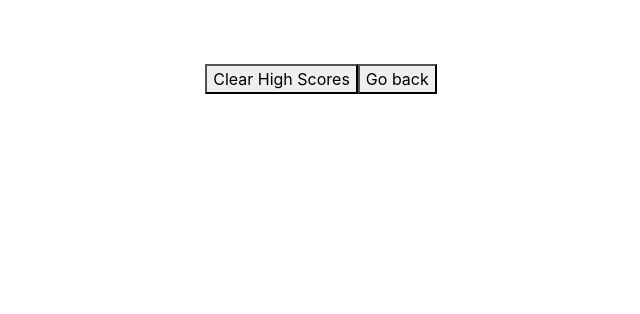
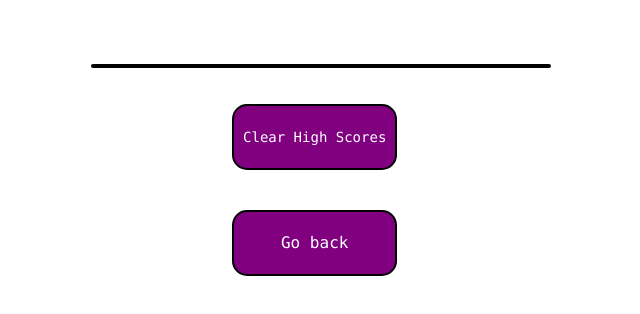
Before and after one commit to Gavin56/code-quiz, a plain HTML site: page index.html in a window 1280 px wide. Both pictures are taken after a click on the link "View High Scores". Shown: the whole page, without its empty margins (319-959 px from the left). Drawn offline with nearby package versions, Linux system fonts and the light colour scheme.

Commit message:
Added and adjusted CSS in the questions, end of game screen, and high score screen to be more aesthetically pleasing.

```diff
--- a/script.js
+++ b/script.js
@@ -75,7 +75,7 @@ function toHighScore() {
     contentLI.id = "userScore";
 
     contentLI.textContent =
-      "Name: " + high_scores[i].name + " Score: " + high_scores[i].score;
+      "Name: " + high_scores[i].name + " | " + " Score: " + high_scores[i].score;
     contentUL.appendChild(contentLI);
   }
 
@@ -87,7 +87,7 @@ function toHighScore() {
   clearButton.setAttribute("id", "clearButton");
   clearButton.textContent = "Clear High Scores";
   bigDiv.append(clearButton);
-  clearButton.addEventListener("click", function(){
+  clearButton.addEventListener("click", function () {
     localStorage.clear();
     contentUL.textContent = "";
   });
@@ -98,7 +98,7 @@ function toHighScore() {
   bigDiv.append(backButton);
 
   backButton = document.getElementById("backButton");
-  backButton.addEventListener("click", function(){
+  backButton.addEventListener("click", function () {
     location.reload();
   });
 
@@ -138,9 +138,11 @@ function showHighScore() {
     var contentLI = document.createElement("li");
     contentLI.id = "userScore";
     contentLI.textContent =
-      "Name: " + high_scores[i].name + " Score: " + high_scores[i].score;
+      "Name: " + high_scores[i].name + " | " + " Score: " + high_scores[i].score;
     contentUL.appendChild(contentLI);
+
   }
+
 
   bigDiv.appendChild(contentUL);
 
@@ -150,7 +152,7 @@ function showHighScore() {
   bigDiv.append(backButton);
 
   backButton = document.getElementById("backButton");
-  backButton.addEventListener("click", function(){
+  backButton.addEventListener("click", function () {
     location.reload();
   });
 }
--- a/style.css
+++ b/style.css
@@ -10,18 +10,17 @@
     line-height: 60px;
     border-radius:15px;
     border: 2px solid black;
+    font-family: "Lucida Console", Monaco, monospace;
 }
 
 
 p {
-    /* font-family: Arial, sans-serif; */
     font-size: 40px;
     font-weight: bold;
 }
 
 #startButton {
     float: left;
-    list-style: none;
     text-align: center;
     background-color: purple;
     color: white;
@@ -32,28 +31,68 @@ p {
     line-height: 60px;
     border-radius:15px;
     border: 2px solid black;
+    font-family: "Lucida Console", Monaco, monospace;
+}
 
+#backButton {
+    float: left;
+    text-align: center;
+    background-color: purple;
+    color: white;
+    margin-top: 20px;
+    margin-right: 30px;
+    margin-left: 42%;
+    margin-bottom: 20px;
+    width: 165px;
+    line-height: 60px;
+    border-radius:15px;
+    border: 2px solid black;
+    font-family: "Lucida Console", Monaco, monospace;
+}
+
+#clearButton {
+    float: left;
+    text-align: center;
+    background-color: purple;
+    color: white;
+    margin-top: 20px;
+    margin-right: 30px;
+    margin-left: 42%;
+    margin-bottom: 20px;
+    width: 165px;
+    line-height: 60px;
+    border-radius:15px;
+    border: 2px solid black;
+    font-family: "Lucida Console", Monaco, monospace;
+    font-size:14px;
 }
 
 #gameOver {
     text-align: center;
+    font-family: Impact, Charcoal, sans-serif;
+    font-size: 50px;
 }
 
 #userScore {
-    /* display: none; */
-
+    margin: 10px 0 0 -25px;
+    list-style: none;
+    text-align: center;
 }
 
 #userList {
-    /* background-color: gray;
+    background-color: rgb(222, 187, 231);
+    border-radius:15px;
     border: 2px solid black;
-    width: 100px;
-    line-height: 60px; */
-
+    margin-left: 325px;
+    margin-right: 325px;
+    font-family: Impact, Charcoal, sans-serif;
+    font-size: 20px;
 }
 
 #timer {
+    font-family: Impact, Charcoal, sans-serif;
     text-align: right;
+    font-size: 20px;
     margin-right: 20px;
     margin-top: 30px;
 }
@@ -61,7 +100,8 @@ p {
 #question {
     font-size: 25px;
     padding-top: 20px;
-    padding-left: 20px;
+    padding-left: 15px;
+    font-family: Impact, Charcoal, sans-serif;
 }
 
 .container {
```
